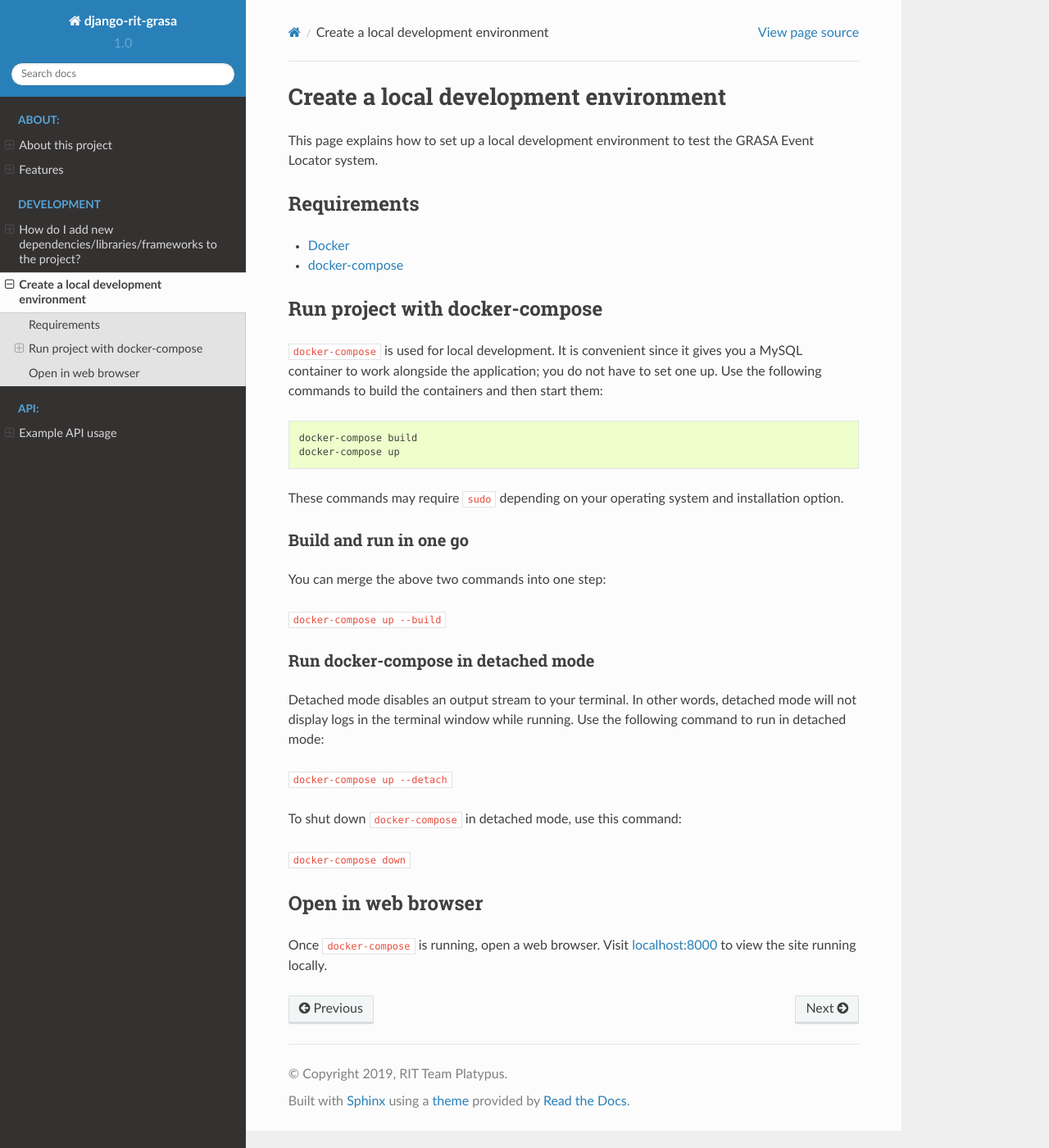
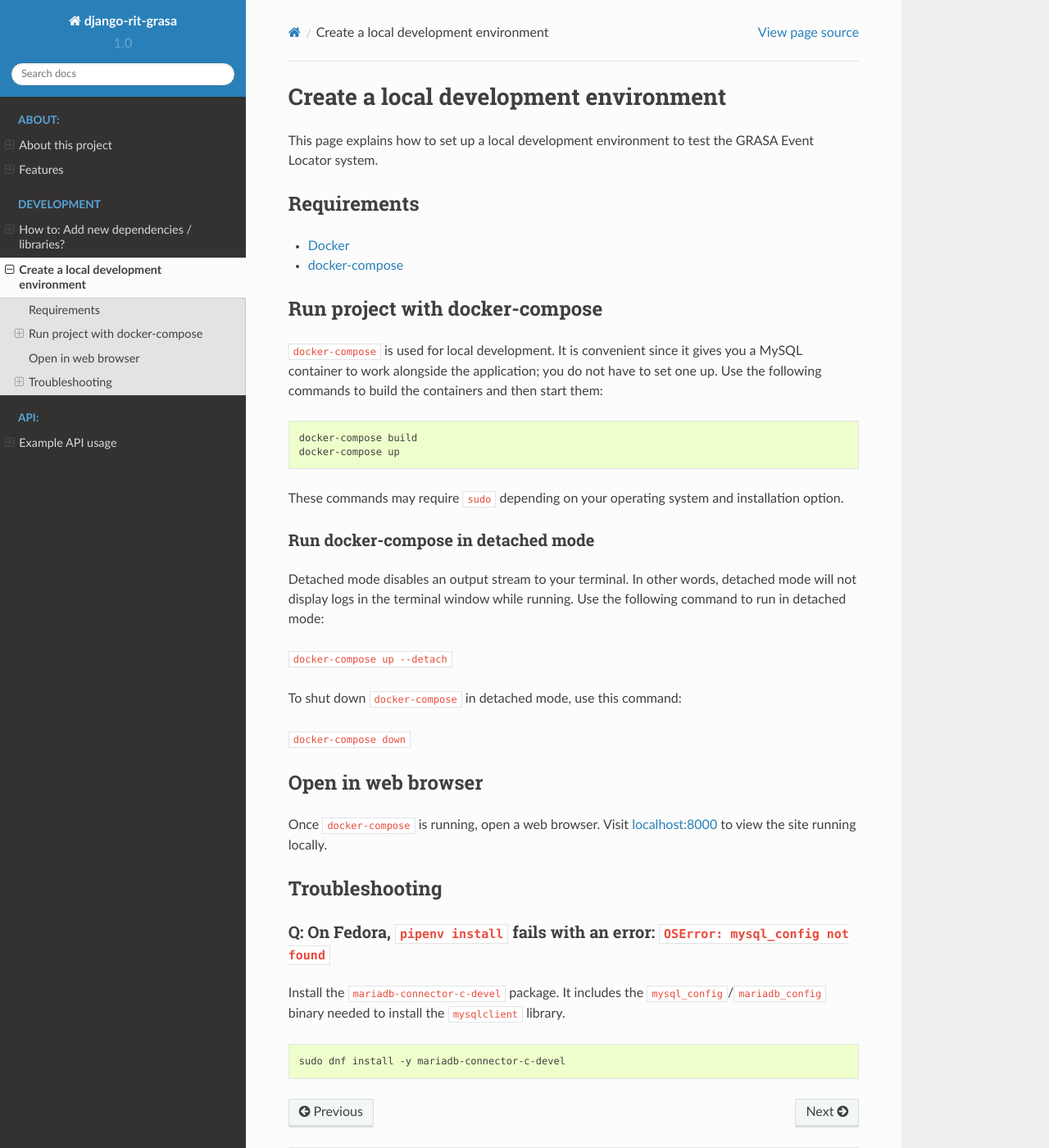
Before and after one commit to jwflory/django-rit-grasa, a Sphinx documentation site: the page built from docs/dev/howto-setup-dev-environment.md, in a window 1280 px wide and 1400 px high. Shown: the whole window at 82% size. Built offline with Sphinx 7.4.7 and the Read the Docs theme 2.0.0, drawn with Linux system fonts in a browser that asks for light colours; formulas are drawn with MathJax 3.

Commit message:
docs: Add Troubleshooting section to dev env doc, misc. refactoring
This commit makes two changes to the dev env docs:

* Drops mention of the `docker-compose up --build` option
* Adds Troubleshooting / Common questions section for us to build up on

I also renamed the title of another doc to be shorter in the sidebar
navigation of the docs site.

Signed-off-by: Justin W. Flory <git@jwf.io>

````diff
--- a/docs/dev/howto-add-dependencies.md
+++ b/docs/dev/howto-add-dependencies.md
@@ -1,5 +1,5 @@
-How do I add new dependencies/libraries/frameworks to the project?
-==================================================================
+How to: Add new dependencies / libraries?
+=========================================
 
 If we use a new library or framework, we need to **install it as a dependency** in the project.
 Dependencies are specific versions of third-party software we want to use in the project.
--- a/docs/dev/howto-setup-dev-environment.md
+++ b/docs/dev/howto-setup-dev-environment.md
@@ -31,12 +31,6 @@ docker-compose up
 
 These commands may require `sudo` depending on your operating system and installation option.
 
-#### Build and run in one go
-
-You can merge the above two commands into one step:
-
-`docker-compose up --build`
-
 #### Run docker-compose in detached mode
 
 Detached mode disables an output stream to your terminal.
@@ -54,3 +48,15 @@ To shut down `docker-compose` in detached mode, use this command:
 
 Once `docker-compose` is running, open a web browser.
 Visit [localhost:8000](http://localhost:8000/) to view the site running locally.
+
+
+## Troubleshooting
+
+### Q: On Fedora, `pipenv install` fails with an error: `OSError: mysql_config not found`
+
+Install the `mariadb-connector-c-devel` package.
+It includes the `mysql_config`/`mariadb_config` binary needed to install the `mysqlclient` library.
+
+```sh
+sudo dnf install -y mariadb-connector-c-devel
+```
````
